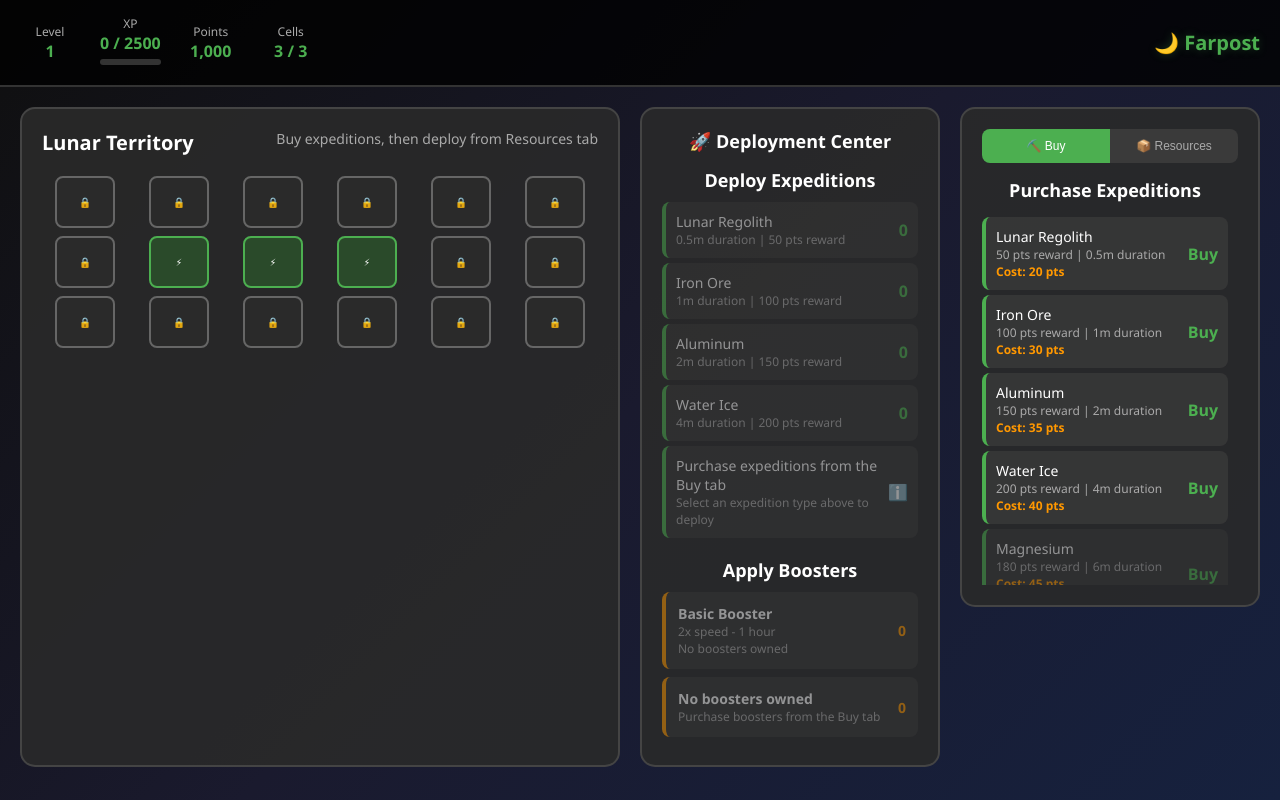
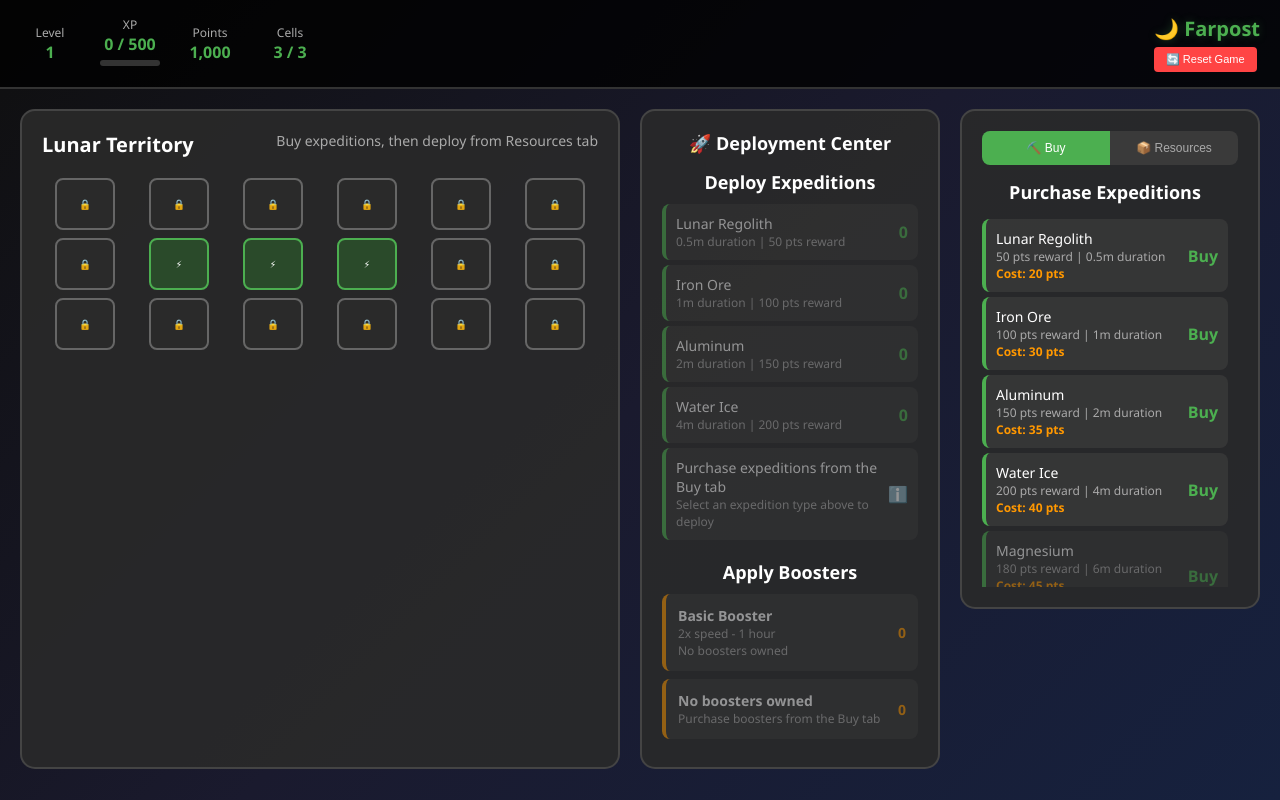
Before and after one commit to LunCoSim/farposter, a website: page index.html in a window 1280 px wide. Drawn offline with Linux system fonts and the light colour scheme.

Commit message:
- Updates

```diff
--- a/index.html
+++ b/index.html
@@ -64,6 +64,22 @@
             font-size: 20px;
             color: #4CAF50;
             text-shadow: 0 0 10px rgba(76, 175, 80, 0.3);
+        }
+
+        .reset-btn {
+            margin-top: 5px;
+            padding: 6px 12px;
+            background: #ff4444;
+            border: none;
+            border-radius: 4px;
+            color: white;
+            cursor: pointer;
+            font-size: 11px;
+            transition: background 0.3s;
+        }
+
+        .reset-btn:hover {
+            background: #ff6666;
         }
 
         /* Main Layout */
@@ -643,7 +659,10 @@
         <div style="margin-bottom: 10px;">
             <input type="range" id="speedSlider" min="1" max="120" value="1" style="width: 100px;">
         </div>
-        <button onclick="toggleDebug()" style="padding: 5px 10px; background: #f44336; border: none; border-radius: 4px; color: white; cursor: pointer;">Hide</button>
+        <div style="margin-bottom: 10px;">
+            <button onclick="resetGame()" style="padding: 5px 10px; background: #ff4444; border: none; border-radius: 4px; color: white; cursor: pointer; margin-right: 5px;">Reset Game</button>
+            <button onclick="toggleDebug()" style="padding: 5px 10px; background: #f44336; border: none; border-radius: 4px; color: white; cursor: pointer;">Hide</button>
+        </div>
     </div>
 
     <!-- Header -->
@@ -671,6 +690,7 @@
         </div>
         <div class="game-title">
             <h1>🌙 Farpost</h1>
+            <button onclick="resetGame()" class="reset-btn">🔄 Reset Game</button>
         </div>
     </div>
 
@@ -769,16 +789,16 @@
         // Game configuration
         const gameConfig = {
             resources: {
-                'Lunar Regolith': { time: 0.5, cost: 20, value: 50, xp: 10, level: 1, symbol: 'LR' },
-                'Iron Ore': { time: 1, cost: 30, value: 100, xp: 15, level: 1, symbol: 'Fe' },
-                'Aluminum': { time: 2, cost: 35, value: 150, xp: 18, level: 1, symbol: 'Al' },
-                'Water Ice': { time: 4, cost: 40, value: 200, xp: 20, level: 1, symbol: 'H2O' },
-                'Magnesium': { time: 6, cost: 45, value: 180, xp: 22, level: 5, symbol: 'Mg' },
-                'Silicon': { time: 8, cost: 50, value: 250, xp: 25, level: 5, symbol: 'Si' },
-                'Titanium': { time: 12, cost: 80, value: 500, xp: 40, level: 5, symbol: 'Ti' },
-                'Rare Earth Elements': { time: 16, cost: 150, value: 1500, xp: 75, level: 10, symbol: 'REE' },
-                'Platinum Group Metals': { time: 20, cost: 200, value: 2000, xp: 100, level: 15, symbol: 'PGM' },
-                'Helium-3': { time: 24, cost: 300, value: 5000, xp: 150, level: 20, symbol: 'He-3' }
+                'Lunar Regolith': { time: 0.5, cost: 20, value: 50, xp: 15, level: 1, symbol: 'LR' },
+                'Iron Ore': { time: 1, cost: 30, value: 100, xp: 25, level: 1, symbol: 'Fe' },
+                'Aluminum': { time: 2, cost: 35, value: 150, xp: 30, level: 1, symbol: 'Al' },
+                'Water Ice': { time: 4, cost: 40, value: 200, xp: 35, level: 1, symbol: 'H2O' },
+                'Magnesium': { time: 6, cost: 45, value: 180, xp: 40, level: 5, symbol: 'Mg' },
+                'Silicon': { time: 8, cost: 50, value: 250, xp: 45, level: 5, symbol: 'Si' },
+                'Titanium': { time: 12, cost: 80, value: 500, xp: 60, level: 5, symbol: 'Ti' },
+                'Rare Earth Elements': { time: 16, cost: 150, value: 1500, xp: 100, level: 10, symbol: 'REE' },
+                'Platinum Group Metals': { time: 20, cost: 200, value: 2000, xp: 120, level: 15, symbol: 'PGM' },
+                'Helium-3': { time: 24, cost: 300, value: 5000, xp: 180, level: 20, symbol: 'He-3' }
             },
             boosters: {
                 'Basic Booster': { cost: 100, multiplier: 2, level: 1, duration: 3600 },
@@ -787,7 +807,7 @@
                 'Master Booster': { cost: 1000, multiplier: 5, level: 15, duration: 3600 },
                 'Ultimate Booster': { cost: 2000, multiplier: 10, level: 20, duration: 3600 }
             },
-            levelThresholds: [0, 1000, 2500, 4500, 7000, 10000, 13500, 17500, 22000, 27000, 32500],
+            levelThresholds: [0, 500, 1200, 2200, 3500, 5200, 7300, 9800, 12800, 16400, 20600],
             cellUnlocks: {
                 1: 3, 5: 5, 10: 8, 15: 12, 20: 16, 25: 24, 30: 32, 35: 48, 40: 64
             }
@@ -986,7 +1006,7 @@
             gameState.points -= 500;
             gameState.ownedCells++;
             gameState.cells[index].owned = true;
-            gameState.xp += 100;
+            gameState.xp += 150;
 
             showNotification('Cell purchased successfully!', 'success');
             checkLevelUp();
@@ -1110,12 +1130,10 @@
 
         // Check level up
         function checkLevelUp() {
-            const currentThreshold = gameConfig.levelThresholds[gameState.level] || gameConfig.levelThresholds[gameConfig.levelThresholds.length - 1];
-            const nextThreshold = gameConfig.levelThresholds[gameState.level + 1];
+            const nextThreshold = gameConfig.levelThresholds[gameState.level];
 
             if (nextThreshold && gameState.xp >= nextThreshold) {
                 gameState.level++;
-                gameState.xp = Math.max(0, gameState.xp - nextThreshold);
 
                 // Update max cells based on level
                 const newMaxCells = Object.entries(gameConfig.cellUnlocks)
@@ -1134,12 +1152,20 @@
         function updateUI() {
             // Update header stats
             document.getElementById('level').textContent = gameState.level;
-            const currentThreshold = gameConfig.levelThresholds[gameState.level] || 0;
-            const nextThreshold = gameConfig.levelThresholds[gameState.level + 1] || gameConfig.levelThresholds[gameConfig.levelThresholds.length - 1];
-            const xpProgress = nextThreshold ? ((gameState.xp) / nextThreshold) * 100 : 100;
-
-            document.getElementById('xp').textContent = `${gameState.xp} / ${nextThreshold || 'MAX'}`;
-            document.getElementById('xp-progress').style.width = `${xpProgress}%`;
+            const currentThreshold = gameConfig.levelThresholds[gameState.level - 1] || 0;
+            const nextThreshold = gameConfig.levelThresholds[gameState.level];
+
+            if (nextThreshold) {
+                const xpInCurrentLevel = gameState.xp - currentThreshold;
+                const xpNeededForLevel = nextThreshold - currentThreshold;
+                const xpProgress = (xpInCurrentLevel / xpNeededForLevel) * 100;
+                document.getElementById('xp').textContent = `${Math.max(0, xpInCurrentLevel)} / ${xpNeededForLevel}`;
+                document.getElementById('xp-progress').style.width = `${Math.max(0, Math.min(100, xpProgress))}%`;
+            } else {
+                document.getElementById('xp').textContent = `${gameState.xp} / MAX`;
+                document.getElementById('xp-progress').style.width = '100%';
+            }
+
             document.getElementById('points').textContent = gameState.points.toLocaleString();
             document.getElementById('cells').textContent = `${gameState.ownedCells} / ${gameState.maxCells}`;
 
@@ -1666,6 +1692,75 @@
             debugPanel.style.display = debugPanel.style.display === 'none' ? 'block' : 'none';
         }
 
+        function resetGame() {
+            if (confirm('Are you sure you want to reset all game progress? This cannot be undone!')) {
+                // Clear local storage
+                localStorage.removeItem('farpostGame');
+
+                // Reset game state to default
+                gameState = {
+                    level: 1,
+                    xp: 0,
+                    points: 1000,
+                    ownedCells: 3,
+                    maxCells: 3,
+                    selectedExpedition: null,
+                    selectedBooster: null,
+                    activeBooster: null,
+                    boosterEndTime: null,
+                    resources: {
+                        'Lunar Regolith': 0,
+                        'Iron Ore': 0,
+                        'Aluminum': 0,
+                        'Water Ice': 0,
+                        'Magnesium': 0,
+                        'Silicon': 0,
+                        'Titanium': 0,
+                        'Rare Earth Elements': 0,
+                        'Platinum Group Metals': 0,
+                        'Helium-3': 0
+                    },
+                    expeditions: {
+                        'Lunar Regolith': 0,
+                        'Iron Ore': 0,
+                        'Aluminum': 0,
+                        'Water Ice': 0,
+                        'Magnesium': 0,
+                        'Silicon': 0,
+                        'Titanium': 0,
+                        'Rare Earth Elements': 0,
+                        'Platinum Group Metals': 0,
+                        'Helium-3': 0
+                    },
+                    boosters: {
+                        'Basic Booster': 0,
+                        'Advanced Booster': 0,
+                        'Elite Booster': 0,
+                        'Master Booster': 0,
+                        'Ultimate Booster': 0
+                    },
+                    cells: Array(18).fill(null).map((_, index) => ({
+                        id: index,
+                        owned: [7, 8, 9].includes(index), // Middle cells owned by default
+                        resourceType: null,
+                        extractionStartTime: null,
+                        extractionEndTime: null,
+                        isReady: false
+                    })),
+                    activeTab: 'buy',
+                    mode: 'select',
+                    debugSpeed: 1
+                };
+
+                // Regenerate grid and update UI
+                generateGrid();
+                updateUI();
+                saveGameState();
+
+                showNotification('Game reset successfully!', 'success');
+            }
+        }
+
         function updateDebugSpeed() {
             const slider = document.getElementById('speedSlider');
             const display = document.getElementById('speedDisplay');
```
Also changed, not shown: js/config.js (+11 -11 lines), netlify/functions/game-actions.js (+12 -12 lines).
